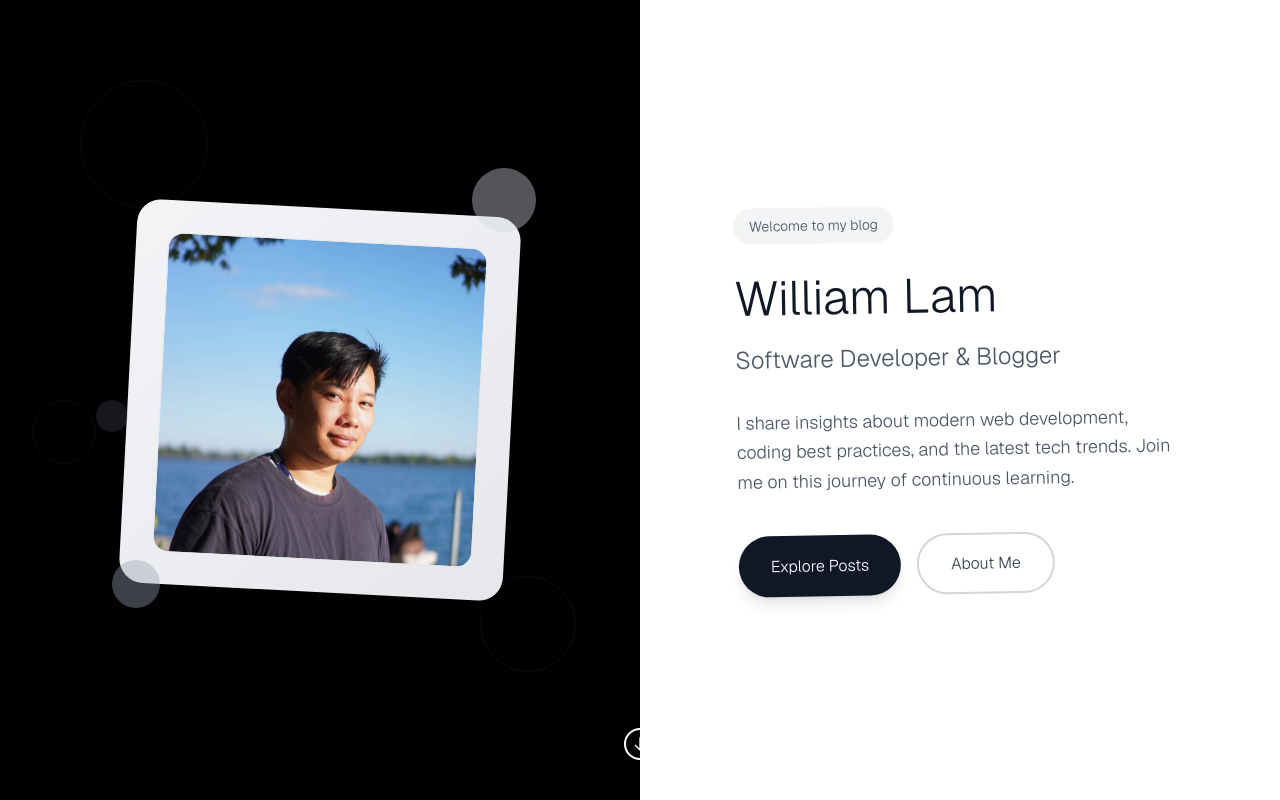
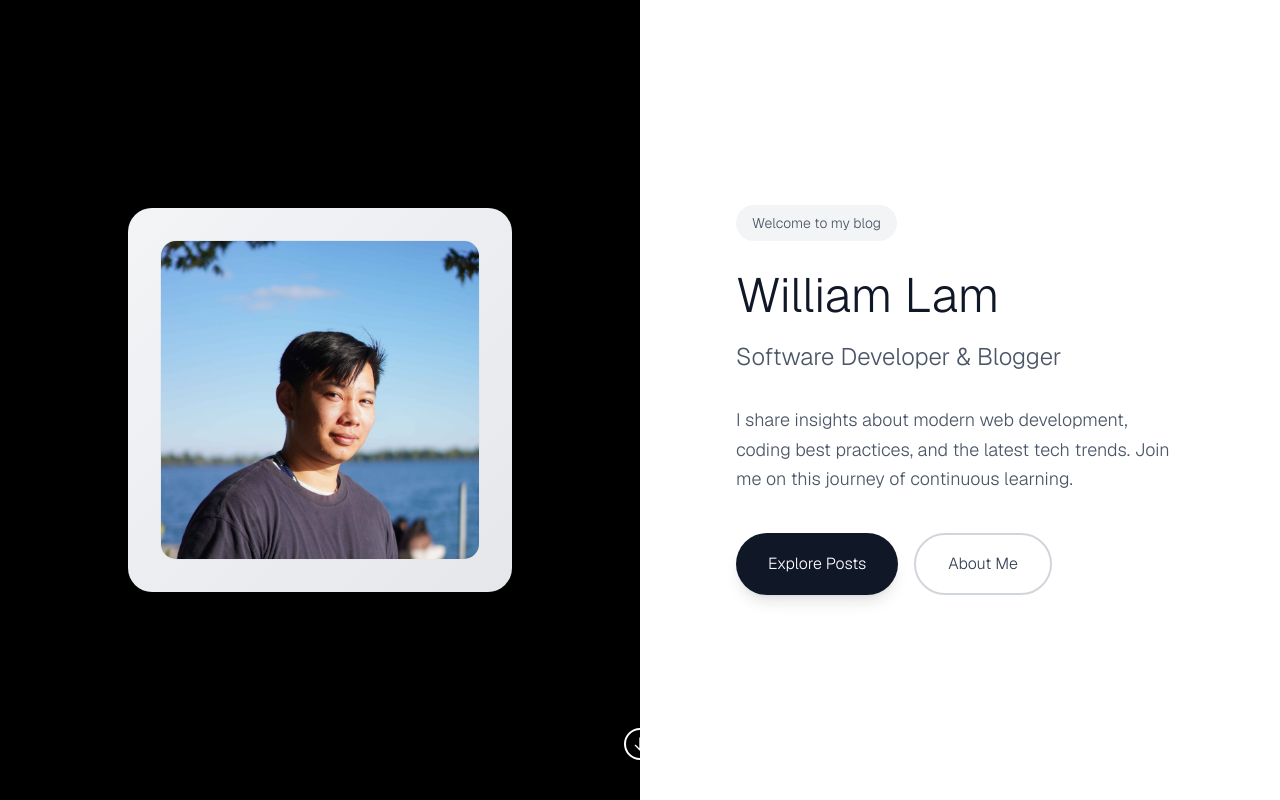
Before and after one commit to williamntlam/personal-blog, an Angular app: page / in a window 1280 px wide. Shown: the top 800 px of the page. Built offline with nearby package versions, Linux system fonts and the light colour scheme.

Commit message:
feat: simplified left hand side to match the right

```diff
--- a/src/app/app.html
+++ b/src/app/app.html
@@ -1,18 +1,9 @@
 <!-- Hero Section - Split Layout -->
 <section class="h-screen bg-black flex flex-col lg:flex-row relative">
   <!-- Left Side - Profile Picture (50% width on desktop, full width on mobile) -->
-  <div class="w-full lg:w-1/2 h-1/2 lg:h-full flex items-center justify-center relative overflow-hidden bg-black">
-    <!-- Background Pattern -->
-    <div class="absolute inset-0 opacity-5">
-      <div class="absolute top-20 left-20 w-32 h-32 border border-white rounded-full"></div>
-      <div class="absolute bottom-32 right-16 w-24 h-24 border border-white rounded-full"></div>
-      <div class="absolute top-1/2 left-8 w-16 h-16 border border-white rounded-full"></div>
-    </div>
-
-    <!-- Profile Picture Container -->
-    <div class="relative z-10">
-      <!-- Main Profile Picture -->
-      <div class="w-72 h-72 lg:w-96 lg:h-96 rounded-3xl bg-gradient-to-br from-gray-100 to-gray-200 dark:from-gray-700 dark:to-gray-800 flex items-center justify-center shadow-xl transform rotate-3 hover:rotate-0 transition-transform duration-500 p-1">
+  <div class="w-full lg:w-1/2 h-1/2 lg:h-full flex items-center justify-center bg-black">
+    <!-- Profile Picture -->
+    <div class="w-72 h-72 lg:w-96 lg:h-96 rounded-3xl bg-gradient-to-br from-gray-100 to-gray-200 dark:from-gray-700 dark:to-gray-800 flex items-center justify-center shadow-xl p-1">
       <div class="w-60 h-60 lg:w-80 lg:h-80 rounded-2xl overflow-hidden shadow-inner border border-gray-200 dark:border-gray-600">
         <img
           src="/home-picture.jpg"
@@ -21,19 +12,13 @@
         />
       </div>
     </div>
-
-      <!-- Floating Elements -->
-      <div class="absolute -top-6 -right-6 w-16 h-16 bg-gray-300 dark:bg-gray-600 rounded-full opacity-40 animate-bounce"></div>
-      <div class="absolute -bottom-4 -left-4 w-12 h-12 bg-gray-400 dark:bg-gray-500 rounded-full opacity-30 animate-pulse" style="animation-delay: 0.5s;"></div>
-      <div class="absolute top-1/2 -left-8 w-8 h-8 bg-gray-500 dark:bg-gray-400 rounded-full opacity-20 animate-pulse" style="animation-delay: 1s;"></div>
-    </div>
   </div>
 
   <!-- Right Side - Content Widget (50% width on desktop, full width on mobile) -->
   <div class="w-full lg:w-1/2 h-1/2 lg:h-full flex items-center justify-center bg-white dark:bg-gray-800">
     <div class="max-w-lg w-full h-full flex items-center justify-center p-8">
       <!-- Content Card -->
-      <div class="w-full max-w-lg transform -rotate-1 hover:rotate-0 transition-transform duration-500">
+      <div class="w-full max-w-lg">
         <!-- Badge -->
         <div class="inline-block bg-gray-100 dark:bg-gray-700 text-gray-600 dark:text-gray-300 px-4 py-2 rounded-full text-sm font-light mb-6">
           Welcome to my blog
```
Lines whose indentation alone changed are shown as unchanged.
